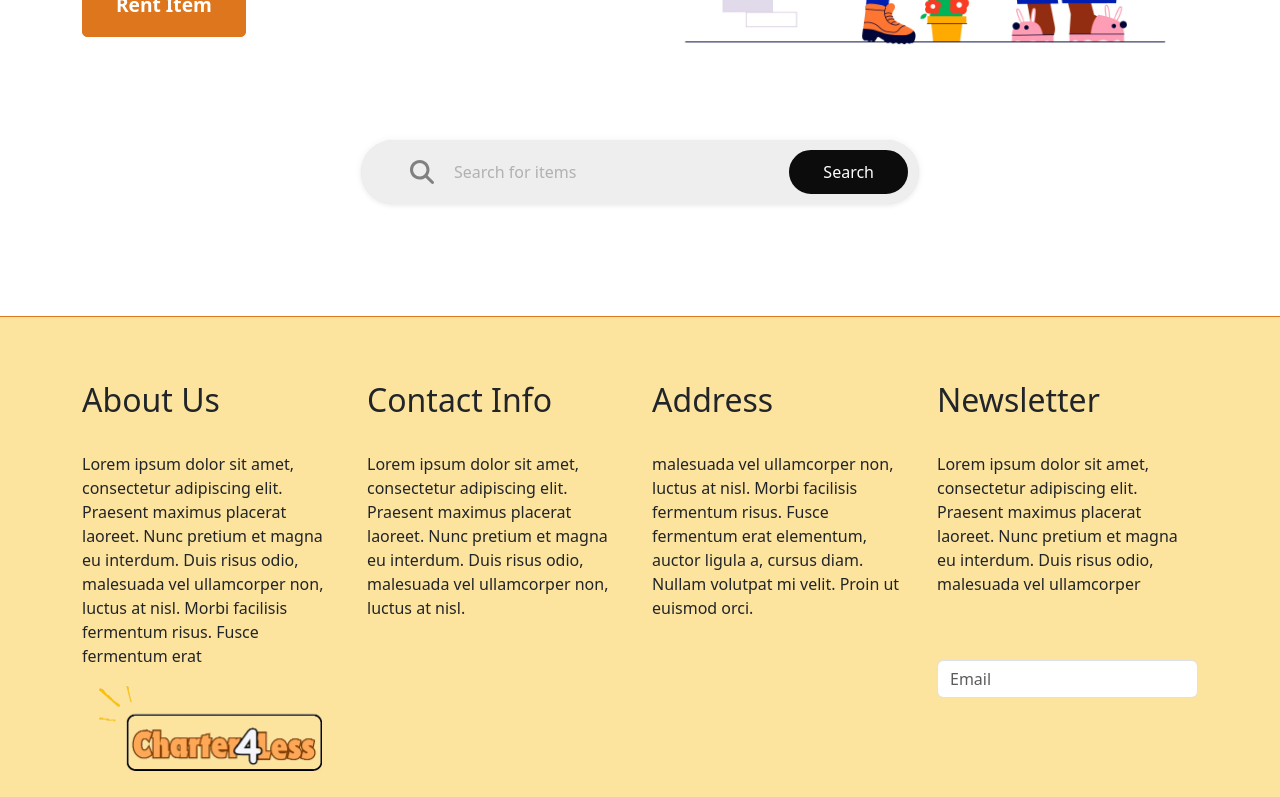
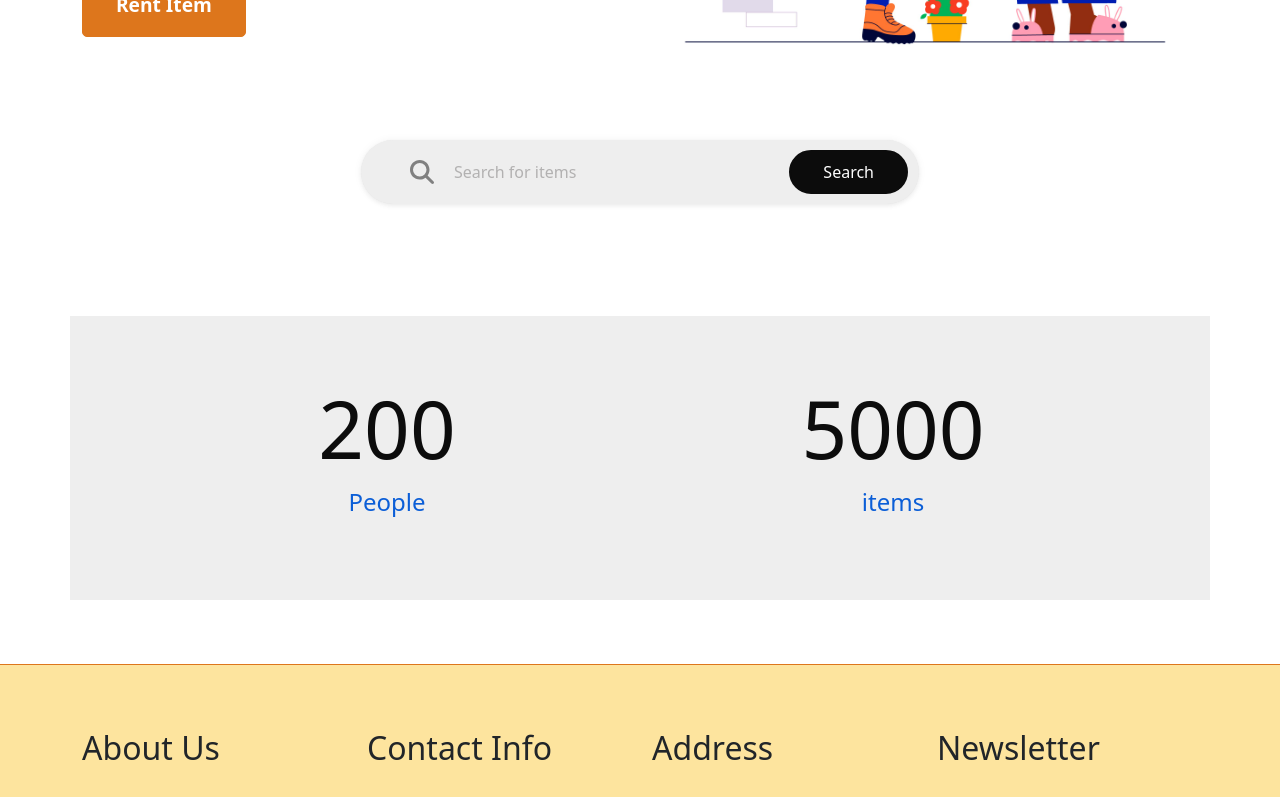
Before and after one commit to eric-acquah/Charter4Less, a React (Create React App) app in the folder charter4less/: page / in a window 1280 px wide. Shown: the part 561-1358 px from the top of the page. Built offline with nearby package versions, Linux system fonts and the light colour scheme.

Commit message:
Implemented the count display section

```diff
--- /dev/null
+++ b/charter4less/src/pages/Landingpage/CountDisplaySection.css
@@ -0,0 +1,27 @@
+/* ===== Count Section ===== */
+
+.count-container {
+    background-color: var(--color-prime-2);
+    margin-bottom: 4rem;
+}
+
+.count-row {
+    display: flex;
+    justify-content: center;
+    align-items: center;
+    text-align: center;
+    padding: 4rem;
+}
+
+.count-row h3{
+    color: var(--color-accent-3);
+    font-size: 5rem;
+    font-weight: 500;
+}
+
+.count-row p {
+    color: var(--color-secon);
+    color: var(--color-accent-2);
+    font-size: 1.5rem;
+    font-weight: 400;
+}
--- /dev/null
+++ b/charter4less/src/pages/Landingpage/CountDisplaySection.js
@@ -0,0 +1,22 @@
+import React from 'react';
+import { Col, Row, Container } from 'react-bootstrap';
+import './CountDisplaySection.css'
+
+
+export default function CountDisplaySection({ totalCount = [0, 0] }) {
+
+  return (
+    <Container className='count-container'>
+      <Row className='count-row'>
+        <Col className='count-ppl'>
+          <h3>{totalCount[0]}</h3>
+          <p>People</p>
+        </Col>
+        <Col className='count-items'>
+        <h3>{totalCount[1]}</h3>
+          <p>items</p>
+        </Col>
+      </Row>
+    </Container>
+  )
+}
--- a/charter4less/src/pages/Landingpage/LandingPage.js
+++ b/charter4less/src/pages/Landingpage/LandingPage.js
@@ -2,7 +2,9 @@ import React from 'react';
 import HeroSection from './HeroSection';
 import Header from '../../components/ui/Header/Header';
 import FooterComponent from '../../components/ui/Footer/FooterComponent';
+import CountDisplaySection from './CountDisplaySection';
 import './Landingpage.css'
+
 
 // import { FontAwesomeIcon } from '@fortawesome/react-fontawesome';
 // import { faFish } from '@fortawesome/free-solid-svg-icons';
@@ -12,6 +14,7 @@ export default function LandingPage() {
     <main>
       <Header />
       <HeroSection />
+      <CountDisplaySection totalCount={[200, 5000]} />
       <FooterComponent />
     </main>
   )
```
